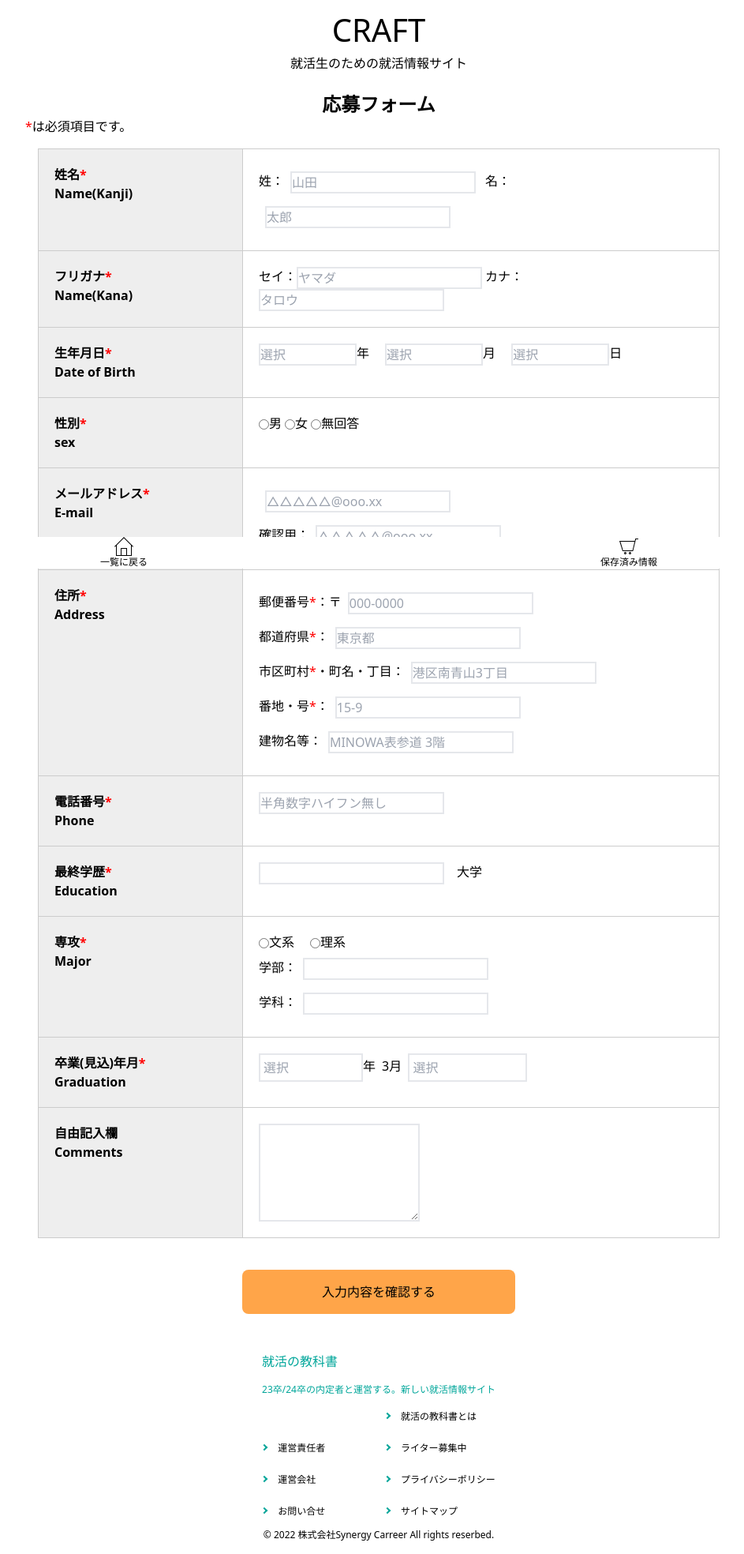
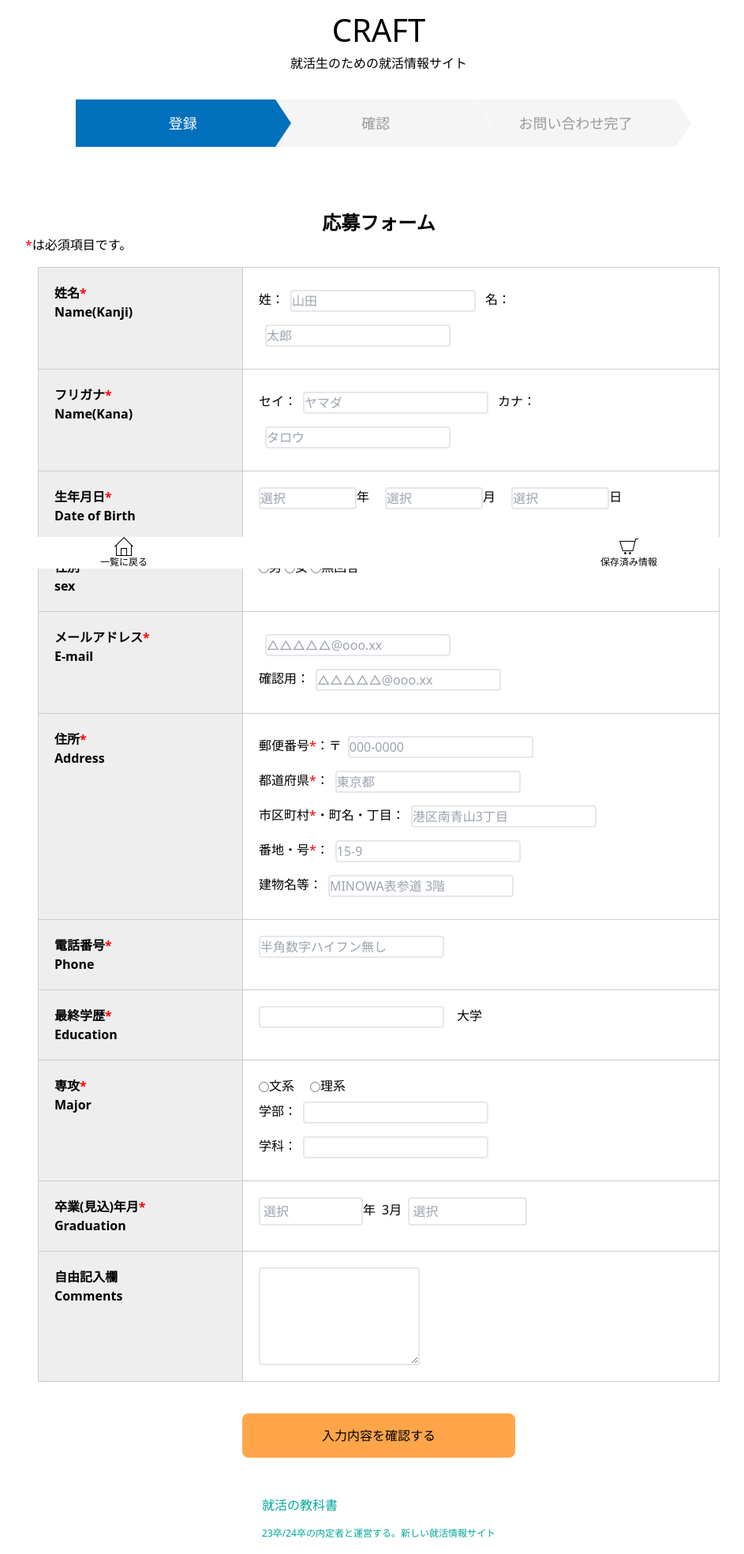
Before and after one commit to posse-ap/-teamdev-2022-posse2-team2A-, a PHP site: page /form.php in a window 1280 px wide. Shown: the part 120-2088 px from the top of the page at 79% size, without its empty margins (160-1103 px from the left). Run offline with PHP 8.4, Linux system fonts and the light colour scheme.

Commit message:
formのCSSが完了

```diff
--- a/src/user/form.php
+++ b/src/user/form.php
@@ -26,11 +26,16 @@ $data = explode(",", $_SERVER['QUERY_STRING']);
         <h1 class="title">CRAFT</h1>
         <h2 class="subtitle">就活生のための就活情報サイト</h2>
     </div>
+    <div class="flex justify-center">
+        <div class="progressbar">
+            <div class="item-last active">登録</div>
+            <div class="item">確認</div>
+            <div class="item">お問い合わせ完了</div>
+        </div>
+    </div>
     <div class="form-section w-2/7">
         <div class="flex justify-around w-full">
             <h1 class="font-bold text-2xl">応募フォーム</h1>
-            <!-- プログレスバーここから -->
-            <!-- プログレスバーここまで -->
         </div>
         <p><span style="color:red">*</span>は必須項目です。</p>
         <form action="/user/form.php?1" method="POST" class="m-2 p-2">
@@ -39,23 +44,23 @@ $data = explode(",", $_SERVER['QUERY_STRING']);
                 <tr>
                     <th class="contact-item">姓名<span style="color:red">*</span><br>Name(Kanji)</th>
                     <td class="contact-body">
-                        姓：<input class="m-2 border-solid border-2" pattern="[\u4E00-\u9FFF\u3040-\u309Fー]*" type="text" name="first_name" placeholder="山田" required>
-                        名：<input class="m-2 border-solid border-2"  pattern="[\u4E00-\u9FFF\u3040-\u309Fー]*" type="text" name="last_name" placeholder="太郎" required>
+                        姓：<input class="m-2 rounded border-solid border-2" pattern="[\u4E00-\u9FFF\u3040-\u309Fー]*" type="text" name="first_name" placeholder="山田" required>
+                        名：<input class="m-2 rounded border-solid border-2"  pattern="[\u4E00-\u9FFF\u3040-\u309Fー]*" type="text" name="last_name" placeholder="太郎" required>
                     </td>
                 </tr>
                 <tr>
                     <th class="contact-item">フリガナ<span style="color:red">*</span><br>Name(Kana)</th>
                     <td class="contact-body">
-                        セイ：<input class="border-solid border-2" pattern="[\u30A1-\u30F6]*" type="text" name="first_name_kana" placeholder="ヤマダ" required>
-                        カナ：<input class="border-solid border-2" pattern="[\u30A1-\u30F6]*" type="text" name="last_name_kana" placeholder="タロウ" required>
+                        セイ：<input class="m-2 rounded border-solid border-2" pattern="[\u30A1-\u30F6]*" type="text" name="first_name_kana" placeholder="ヤマダ" required>
+                        カナ：<input class="m-2 rounded border-solid border-2" pattern="[\u30A1-\u30F6]*" type="text" name="last_name_kana" placeholder="タロウ" required>
                     </td>
                 </tr>
                 <tr>
                     <th class="contact-item">生年月日<span style="color:red">*</span><br>Date of Birth</th>
                     <td class="contact-body">
-                        <input class="border-solid border-2" type="text" name="birth" list="birth_year" placeholder="選択" size="8" required>年
-                        <input class="border-solid border-2" type="text" name="birth" list="birth_month" placeholder="選択" size="8" required>月
-                        <input class="border-solid border-2" type="text" name="birth" list="birth_day" placeholder="選択" size="8" required>日
+                        <input class=" rounded border-solid border-2" type="text" name="birth" list="birth_year" placeholder="選択" size="8" required>年
+                        <input class=" rounded border-solid border-2" type="text" name="birth" list="birth_month" placeholder="選択" size="8" required>月
+                        <input class=" rounded border-solid border-2" type="text" name="birth" list="birth_day" placeholder="選択" size="8" required>日
                         <datalist id="birth_year">
                             <option value="2000"></option>
                             <option value="2001"></option>
@@ -122,43 +127,43 @@ $data = explode(",", $_SERVER['QUERY_STRING']);
                 <tr>
                     <th class="contact-item">メールアドレス<span style="color:red">*</span><br>E-mail</th>
                     <td class="contact-body">
-                        <input class="border-solid border-2 m-2"  pattern="[a-z0-9._%+-]+@[a-z0-9.-]+\.[a-z]{2,3}$" type="text" name="email" placeholder="△△△△△@ooo.xx" required><br>
-                        確認用：<input class="border-solid border-2 m-2" type="text" name="email-check" placeholder="△△△△△@ooo.xx" required>
+                        <input class=" rounded border-solid border-2 m-2"  pattern="[a-z0-9._%+-]+@[a-z0-9.-]+\.[a-z]{2,3}$" type="text" name="email" placeholder="△△△△△@ooo.xx" required><br>
+                        確認用：<input class=" rounded border-solid border-2 m-2" type="text" name="email-check" placeholder="△△△△△@ooo.xx" required>
                     </td>
                 </tr>
                 <tr>
                     <th class="contact-item">住所<span style="color:red">*</span><br>Address</th>
                     <td class="contact-body">
-                        郵便番号<span style="color:red">*</span>：〒<input class="m-2 border-solid border-2" pattern="[0-9]{3}-?[0-9]{4}" type="text" name="address" placeholder="000-0000" required><br>
-                        都道府県<span style="color:red">*</span>：<input class="m-2 border-solid border-2" type="text" name="address" placeholder="東京都" required><br>
-                        市区町村<span style="color:red">*</span>・町名・丁目：<input class="m-2 border-solid border-2" type="text" name="address" placeholder="港区南青山3丁目" required><br>
-                        番地・号<span style="color:red">*</span>：<input class="m-2 border-solid border-2" type="text" name="address" placeholder="15-9" required><br>
-                        建物名等：<input class="m-2 border-solid border-2" type="text" name="address" placeholder="MINOWA表参道 3階">
+                        郵便番号<span style="color:red">*</span>：〒<input class="m-2 rounded border-solid border-2" pattern="[0-9]{3}-?[0-9]{4}" type="text" name="address" placeholder="000-0000" required><br>
+                        都道府県<span style="color:red">*</span>：<input class="m-2 rounded border-solid border-2" type="text" name="address" placeholder="東京都" required><br>
+                        市区町村<span style="color:red">*</span>・町名・丁目：<input class="m-2 rounded border-solid border-2" type="text" name="address" placeholder="港区南青山3丁目" required><br>
+                        番地・号<span style="color:red">*</span>：<input class="m-2 rounded border-solid border-2" type="text" name="address" placeholder="15-9" required><br>
+                        建物名等：<input class="m-2 rounded border-solid border-2" type="text" name="address" placeholder="MINOWA表参道 3階">
                     </td>
                 </tr>
                 <tr>
                     <th class="contact-item">電話番号<span style="color:red">*</span><br>Phone</th>
-                    <td class="contact-body"><input class="border-solid border-2" type="text" pattern="^[0-9]+$" name="phone_number" placeholder="半角数字ハイフン無し" required></td>
+                    <td class="contact-body"><input class=" rounded border-solid border-2" type="text" pattern="^[0-9]+$" name="phone_number" placeholder="半角数字ハイフン無し" required></td>
                 </tr>
                 <tr>
                     <th class="contact-item">最終学歴<span style="color:red">*</span><br>Education</th>
-                    <td class="contact-body"><input class="border-solid border-2" type="text" name="education" required>　大学</td>
+                    <td class="contact-body"><input class=" rounded border-solid border-2" type="text" name="education" required>　大学</td>
                 </tr>
                 <tr>
                     <th class="contact-item">専攻<span style="color:red">*</span><br>Major</th>
                     <td class="contact-body">
                         <input type="radio" name="major" value="文系">文系
                         <input type="radio" name="major" value="理系">理系
-                        <p> 学部：<input class="m-2 border-solid border-2" type="text" name="department" required></p>
-                        <p> 学科：<input class="m-2 border-solid border-2" type="text" name="major_subject" required></p>
+                        <p> 学部：<input class="m-2 rounded border-solid border-2" type="text" name="department" required></p>
+                        <p> 学科：<input class="m-2 rounded border-solid border-2" type="text" name="major_subject" required></p>
                     </td>
                 </tr>
                 <tr>
                     <th class="contact-item">卒業(見込)年月<span style="color:red">*</span><br>Graduation</th>
                     <td class="contact-body">
-                        <input class="border-solid border-2 p-1" type="text" name="year" list="year" size="8" placeholder="選択" required>年
+                        <input class=" rounded border-solid border-2 p-1" type="text" name="year" list="year" size="8" placeholder="選択" required>年
                         <span class="m-1">3月</span>
-                        <input class="border-solid border-2 p-1" type="text" name="status" list="status" size="10" placeholder="選択" required>
+                        <input class=" rounded border-solid border-2 p-1" type="text" name="status" list="status" size="10" placeholder="選択" required>
                     </td>
                     <datalist id="year">
                         <option value="2023"></option>
@@ -173,7 +178,7 @@ $data = explode(",", $_SERVER['QUERY_STRING']);
                 <tr>
                     <th class="contact-item">自由記入欄<br>Comments</th>
                     <td class="contact-body">
-                        <textarea class="border-solid border-2" type="text" name="comments" col="30" rows="5"></textarea>
+                        <textarea class=" rounded border-solid border-2" type="text" name="comments" col="30" rows="5"></textarea>
                     </td>
                 </tr>
             </table>
```
